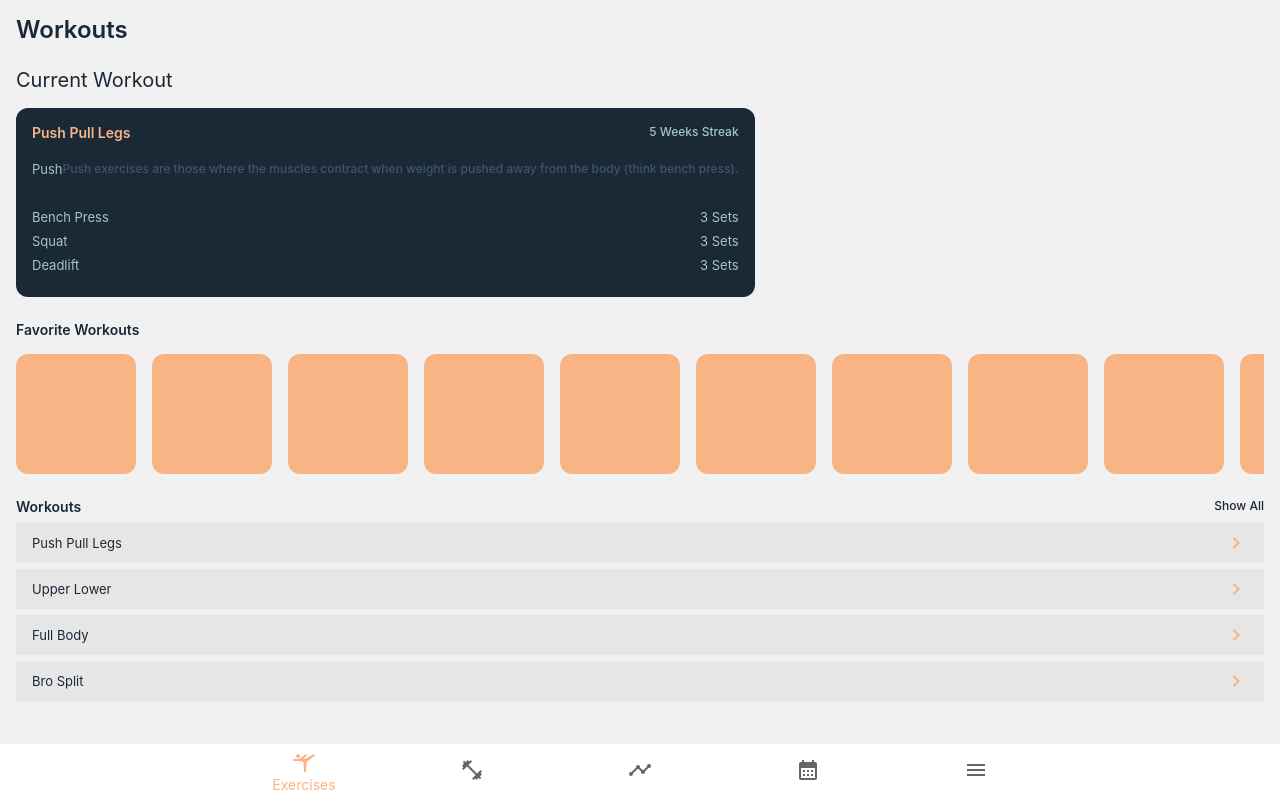
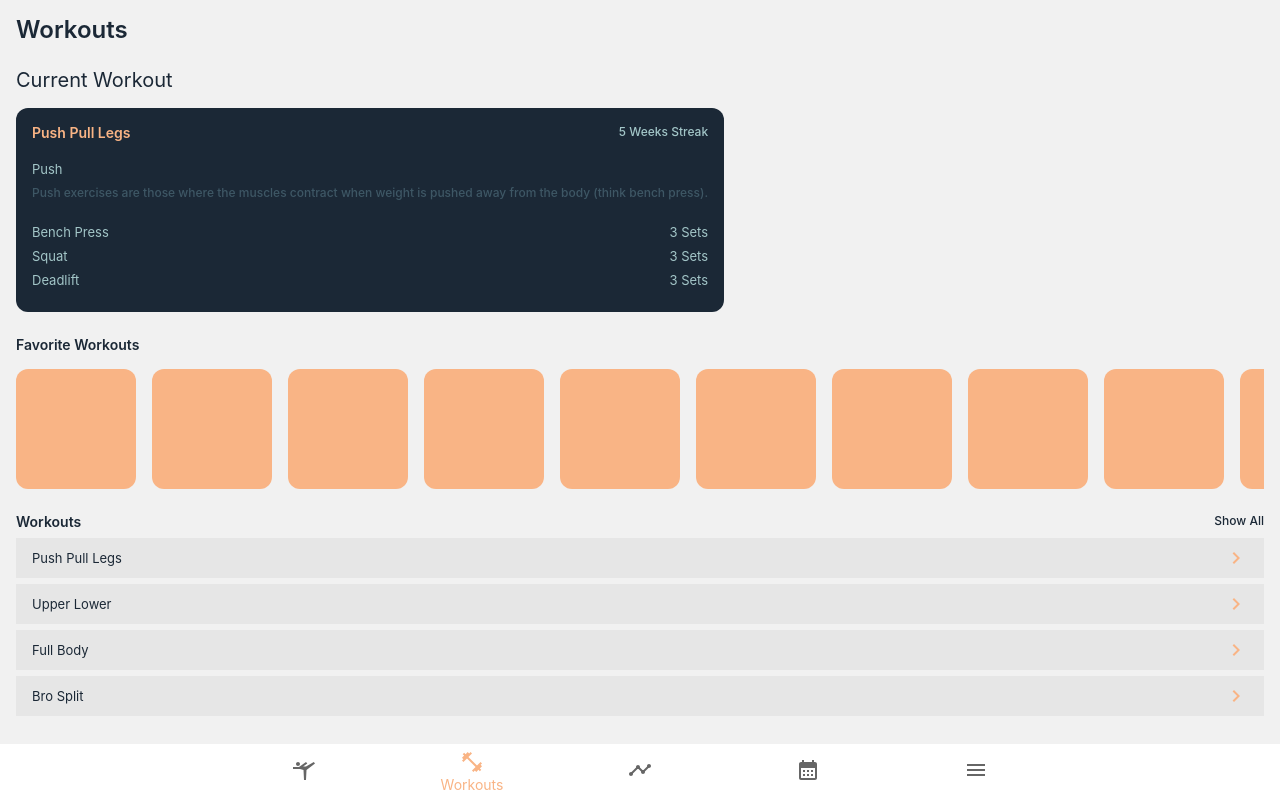
Before and after one commit to VishalR3/workout-tracker, a React (Vite) app: page /workouts in a window 1280 px wide. Built offline with nearby package versions, Linux system fonts and the light colour scheme.

Commit message:
Fixed Navigation

```diff
--- a/src/Layout/Layout.jsx
+++ b/src/Layout/Layout.jsx
@@ -6,11 +6,43 @@ import {
   Timeline,
 } from "@mui/icons-material";
 import { BottomNavigation, BottomNavigationAction } from "@mui/material";
-import { useState } from "react";
-import { Link, Outlet } from "react-router-dom";
+import { useEffect, useLayoutEffect, useState } from "react";
+import { Link, Outlet, useLocation, useNavigate } from "react-router-dom";
 
 const Layout = () => {
   const [value, setValue] = useState(0);
+  const location = useLocation();
+  const navigate = useNavigate();
+
+  useEffect(() => {
+    if (location.pathname === "/") {
+      navigate("/exercises");
+    }
+  }, [location, navigate]);
+
+  useLayoutEffect(() => {
+    switch (location.pathname) {
+      case "/exercises":
+        setValue(0);
+        break;
+      case "/workouts":
+        setValue(1);
+        break;
+      case "/results":
+        setValue(2);
+        break;
+      case "/calendar":
+        setValue(3);
+        break;
+      case "/options":
+        setValue(4);
+        break;
+      default:
+        setValue(0);
+        break;
+    }
+  }, [location]);
+
   return (
     <div>
       <main>
--- a/src/components/workouts/CurrentWorkout.jsx
+++ b/src/components/workouts/CurrentWorkout.jsx
@@ -83,7 +83,7 @@ const CurrentWorkout = () => {
             {workout.streak} Weeks Streak
           </Typography>
         </Grid>
-        <Grid container mb={3}>
+        <Grid container mb={3} flexDirection={"column"}>
           <Typography variant="body1" mb={1}>
             {workout.section.title}
           </Typography>
```
